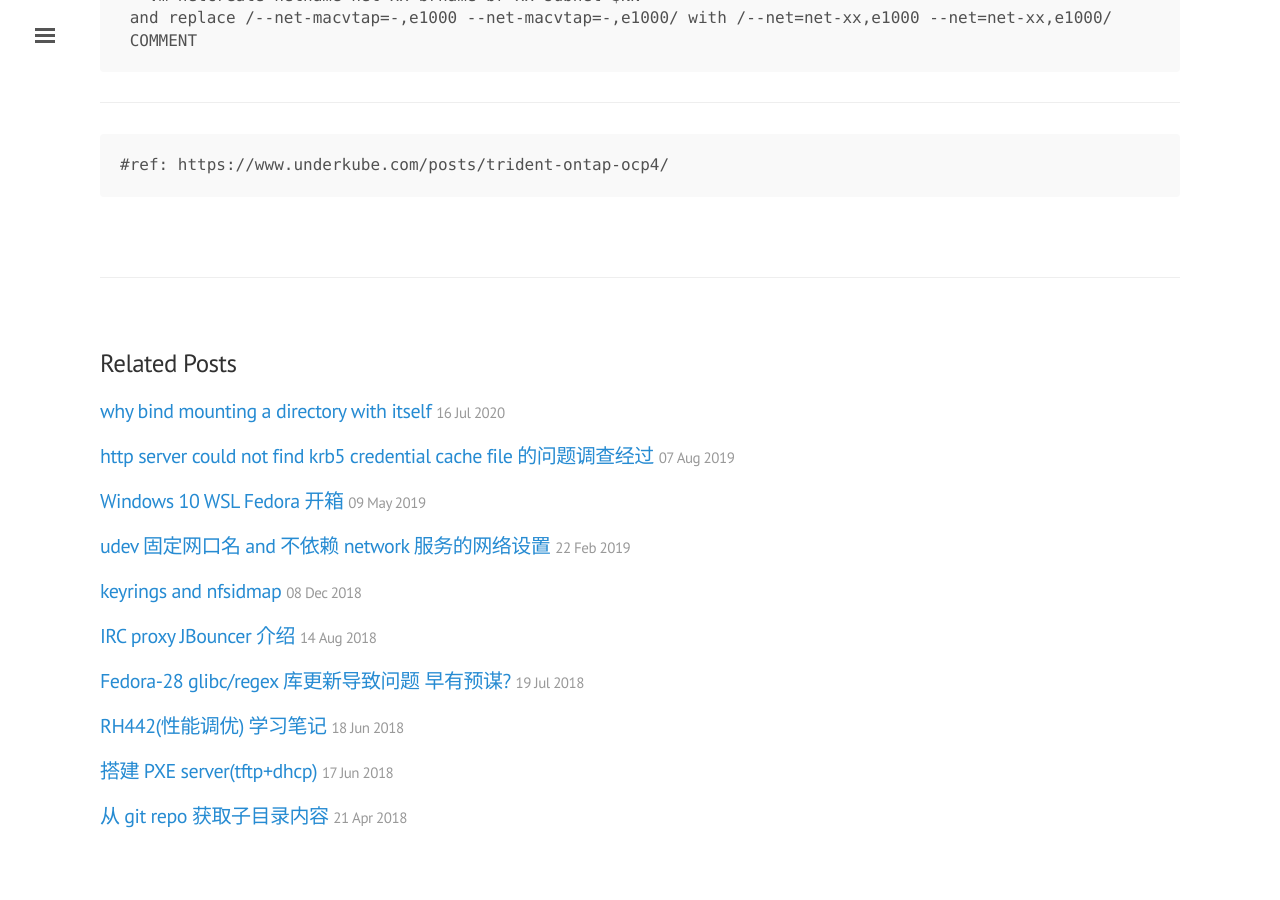
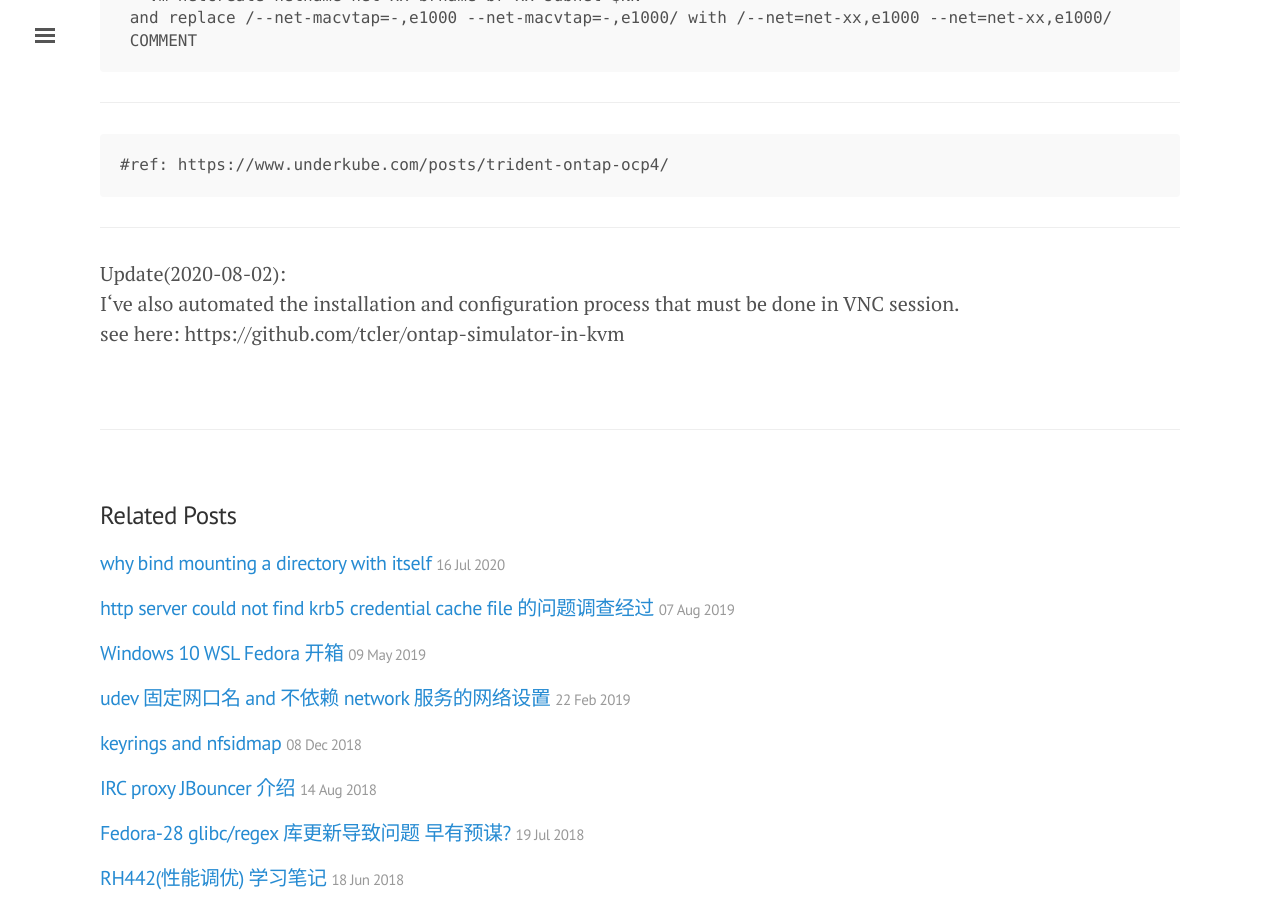
Before and after one commit to tcler/tcler.github.io, a Jekyll site: the page built from _posts/2020-07-27-netapp-ontap-simulator-on-libvirt-kvm.md.md, in a window 1280 px wide and 900 px high, scrolled down 1629 px. Built offline with Jekyll 4.4.1, drawn with Linux system fonts in a browser that asks for light colours.

Commit message:
Update 2020-07-27-netapp-ontap-simulator-on-libvirt-kvm.md.md

````diff
--- a/_posts/2020-07-27-netapp-ontap-simulator-on-libvirt-kvm.md.md
+++ b/_posts/2020-07-27-netapp-ontap-simulator-on-libvirt-kvm.md.md
@@ -66,3 +66,8 @@ Fedora 33
 ```
 #ref: https://www.underkube.com/posts/trident-ontap-ocp4/
 ```
+
+---
+Update(2020-08-02):
+I‘ve also automated the installation and configuration process that must be done in VNC session.
+see here: https://github.com/tcler/ontap-simulator-in-kvm
````
